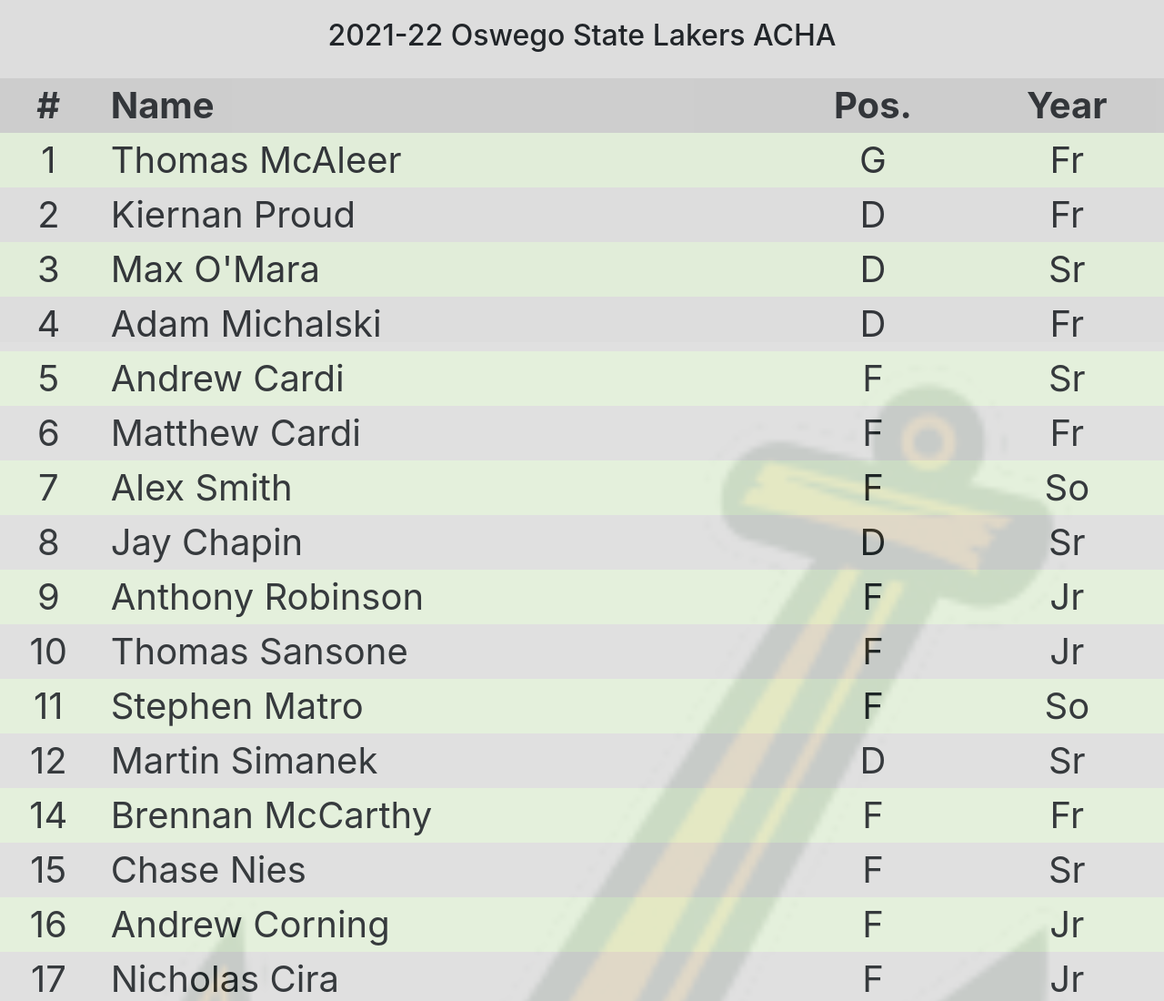
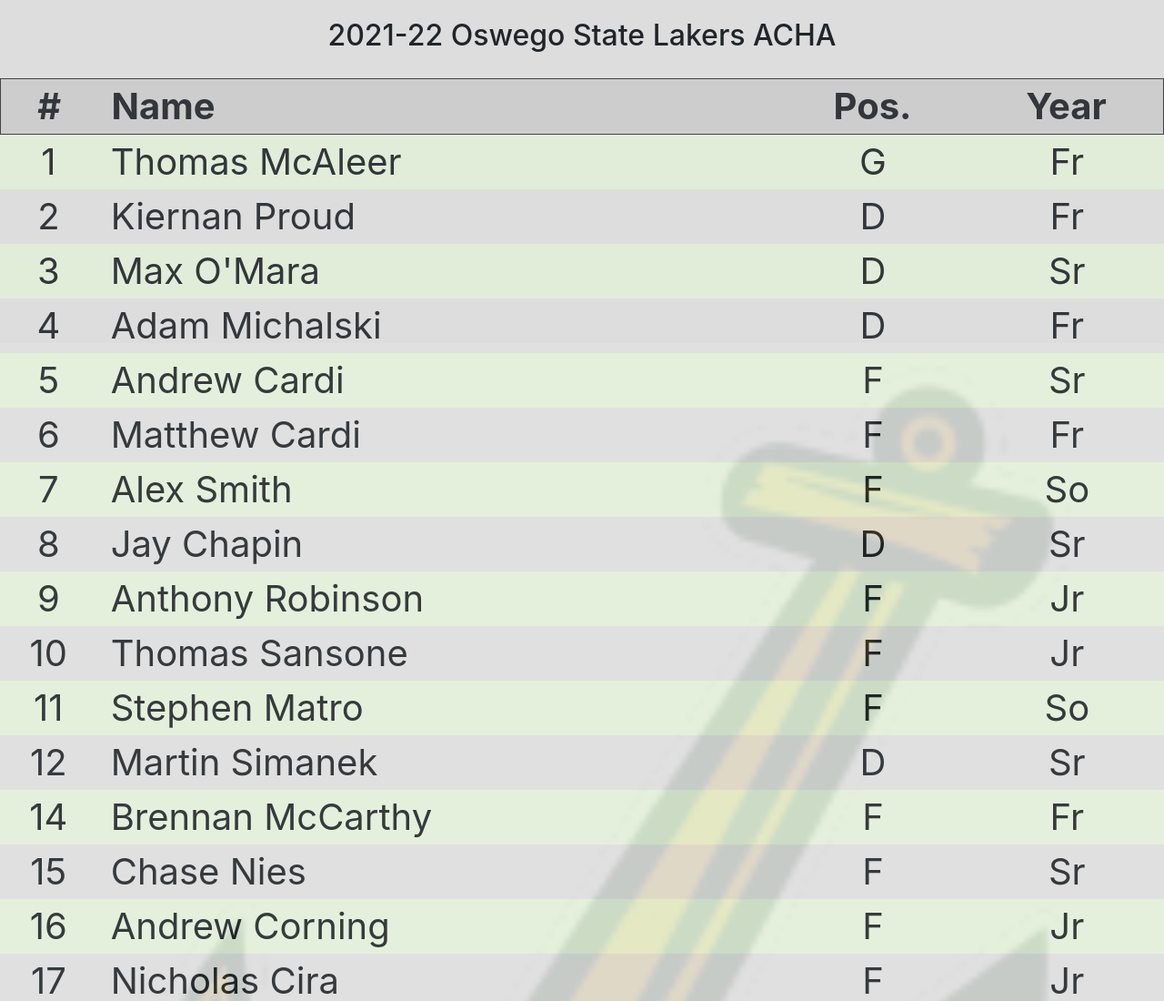
Before and after one commit to mikesae/hockey-roster, a plain HTML site: page index.html in a window 1280 px wide. Shown: the top 1100 px of the page at 91% size. Drawn offline with nearby package versions, Linux system fonts and the light colour scheme.

```diff
--- a/roster-styles.css
+++ b/roster-styles.css
@@ -30,6 +30,7 @@ h2 {
 .row:first-child {
   background-color: #CCCCCC !important;
   font-weight: bold;
+  border: 1px solid #333333;
 }
 .row:nth-child(even){
   background-color: #E2EFD9;
```
